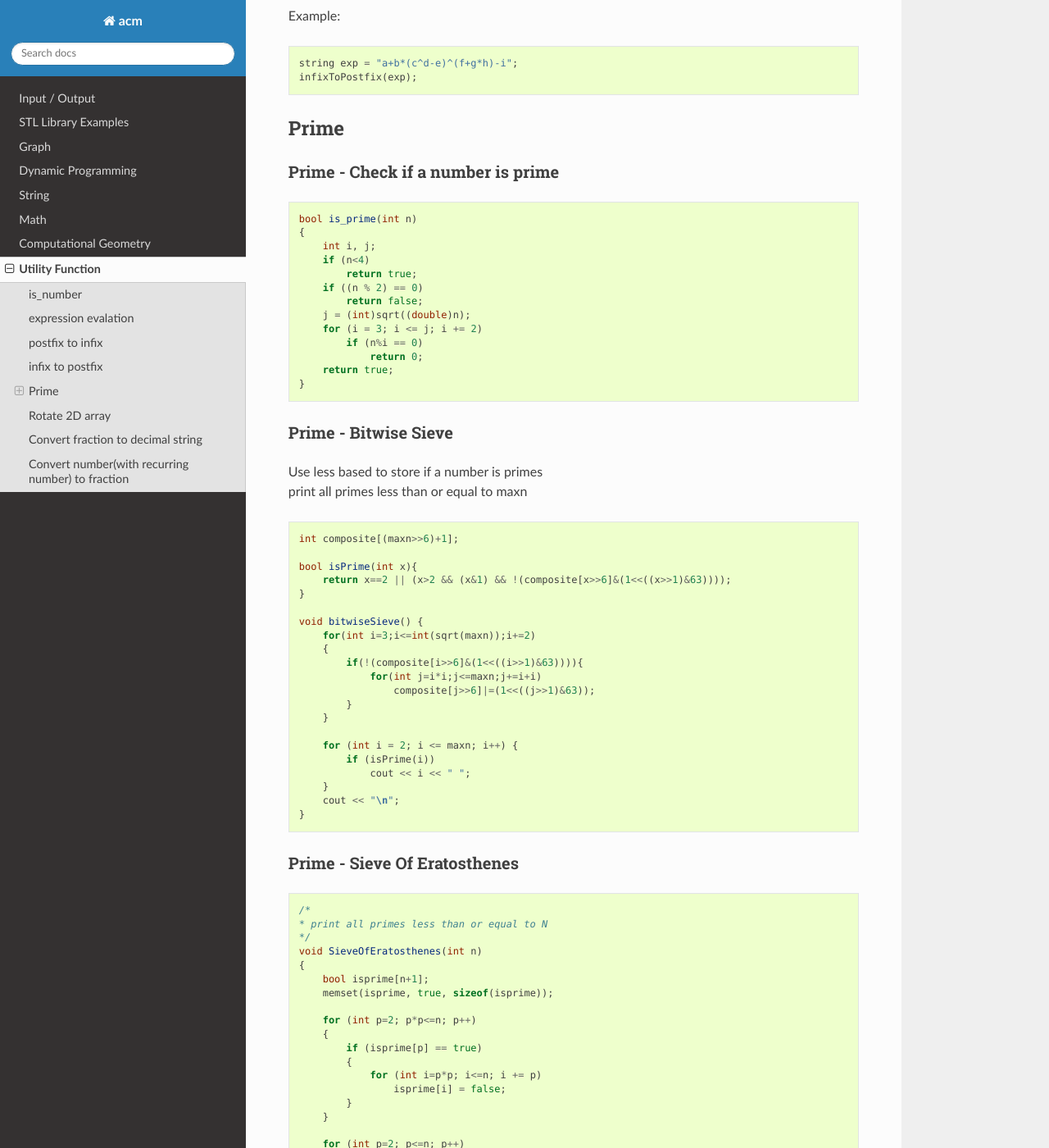
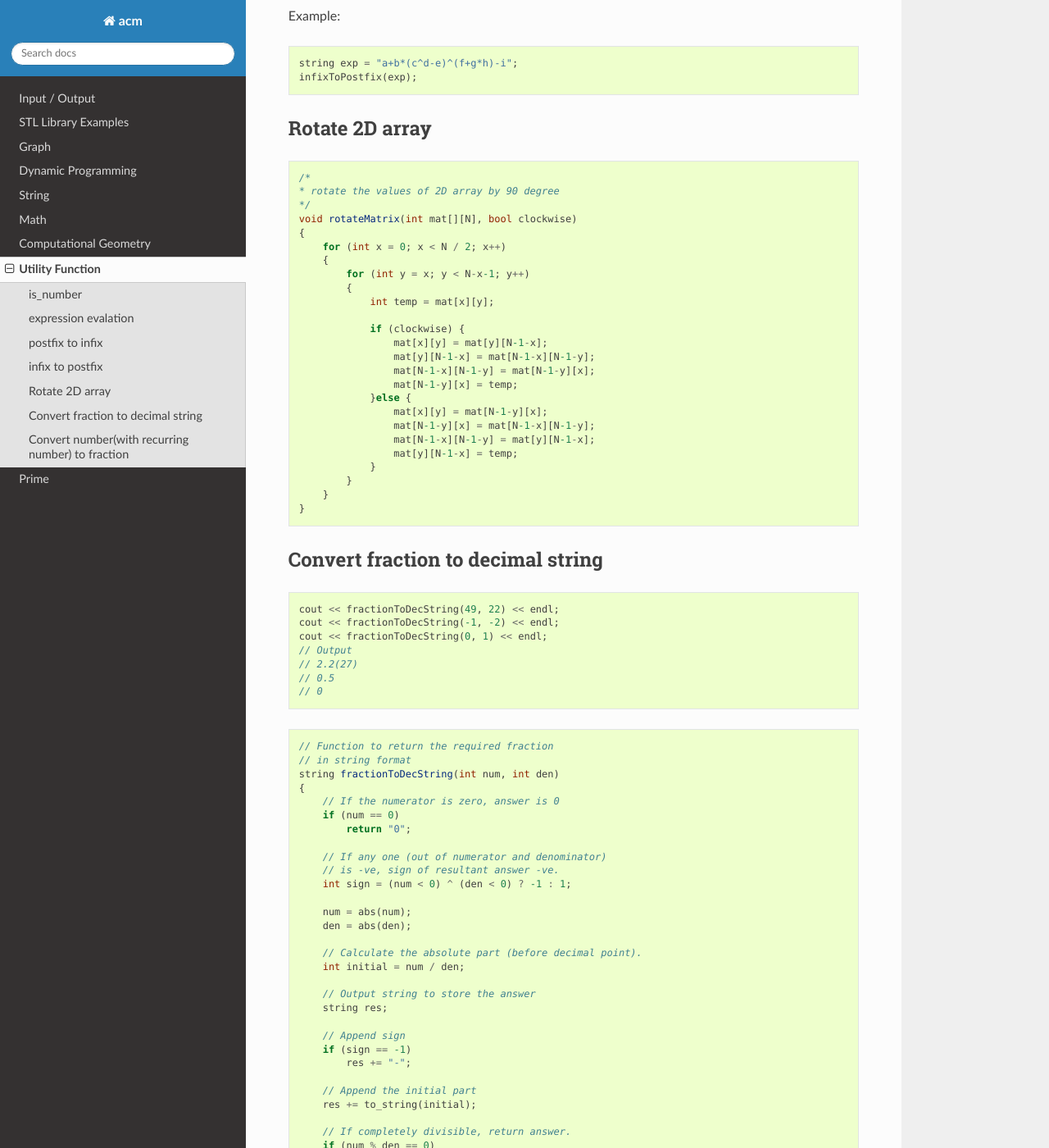
Before and after one commit to klhui97/ACM, a Sphinx documentation site: the page built from docs/source/topics/utils.rst, in a window 1280 px wide and 1400 px high, scrolled down 4388 px. Shown: the whole window at 82% size. Built offline with Sphinx 7.4.7 and the Read the Docs theme 2.0.0, drawn with Linux system fonts in a browser that asks for light colours; some of the changed text lies outside the part shown.

Commit message:
add prime

```diff
--- a/docs/source/index.rst
+++ b/docs/source/index.rst
@@ -18,6 +18,7 @@
     topics/math.rst
     topics/geog.rst
     topics/utils.rst
+    topics/prime.rst
 
 .. footer::
    ###Page###
@@ -33,3 +34,4 @@
 .. include:: topics/math.rst
 .. include:: topics/geog.rst
 .. include:: topics/utils.rst
+.. include:: topics/prime.rst
--- a/docs/source/topics/utils.rst
+++ b/docs/source/topics/utils.rst
@@ -258,87 +258,6 @@
     string exp = "a+b*(c^d-e)^(f+g*h)-i";
     infixToPostfix(exp);
 
-Prime
------
-
-Prime - Check if a number is prime
-++++++++++++++++++++++++++++++++++
-
-.. code-block:: cpp
-
-    bool is_prime(int n)
-    {
-        int i, j;
-        if (n<4)
-            return true;
-        if ((n % 2) == 0)
-            return false;
-        j = (int)sqrt((double)n);
-        for (i = 3; i <= j; i += 2)
-            if (n%i == 0)
-                return 0;
-        return true;
-    }
-
-Prime - Bitwise Sieve
-+++++++++++++++++++++
-
-| Use less based to store if a number is primes
-| print all primes less than or equal to maxn
-
-.. code-block:: cpp
-
-    int composite[(maxn>>6)+1];
-
-    bool isPrime(int x){
-        return x==2 || (x>2 && (x&1) && !(composite[x>>6]&(1<<((x>>1)&63))));
-    }
-
-    void bitwiseSieve() {
-        for(int i=3;i<=int(sqrt(maxn));i+=2)
-        {
-            if(!(composite[i>>6]&(1<<((i>>1)&63)))){
-                for(int j=i*i;j<=maxn;j+=i+i)
-                    composite[j>>6]|=(1<<((j>>1)&63));
-            }
-        }
-
-        for (int i = 2; i <= maxn; i++) {
-            if (isPrime(i))
-                cout << i << " ";
-        }
-        cout << "\n";
-    }
-
-
-Prime - Sieve Of Eratosthenes
-+++++++++++++++++++++++++++++
-
-.. code-block:: cpp
-
-    /*
-    * print all primes less than or equal to N
-    */
-    void SieveOfEratosthenes(int n)
-    {
-        bool isprime[n+1];
-        memset(isprime, true, sizeof(isprime));
-
-        for (int p=2; p*p<=n; p++)
-        {
-            if (isprime[p] == true)
-            {
-                for (int i=p*p; i<=n; i += p)
-                    isprime[i] = false;
-            }
-        }
-
-        for (int p=2; p<=n; p++)
-            if (isprime[p])
-                cout << p << " ";
-        cout << "\n";
-    }
-
 Rotate 2D array
 ---------------
 
```
Also changed, not shown: docs/source/topics/prime.rst (added, +161 -0 lines).
